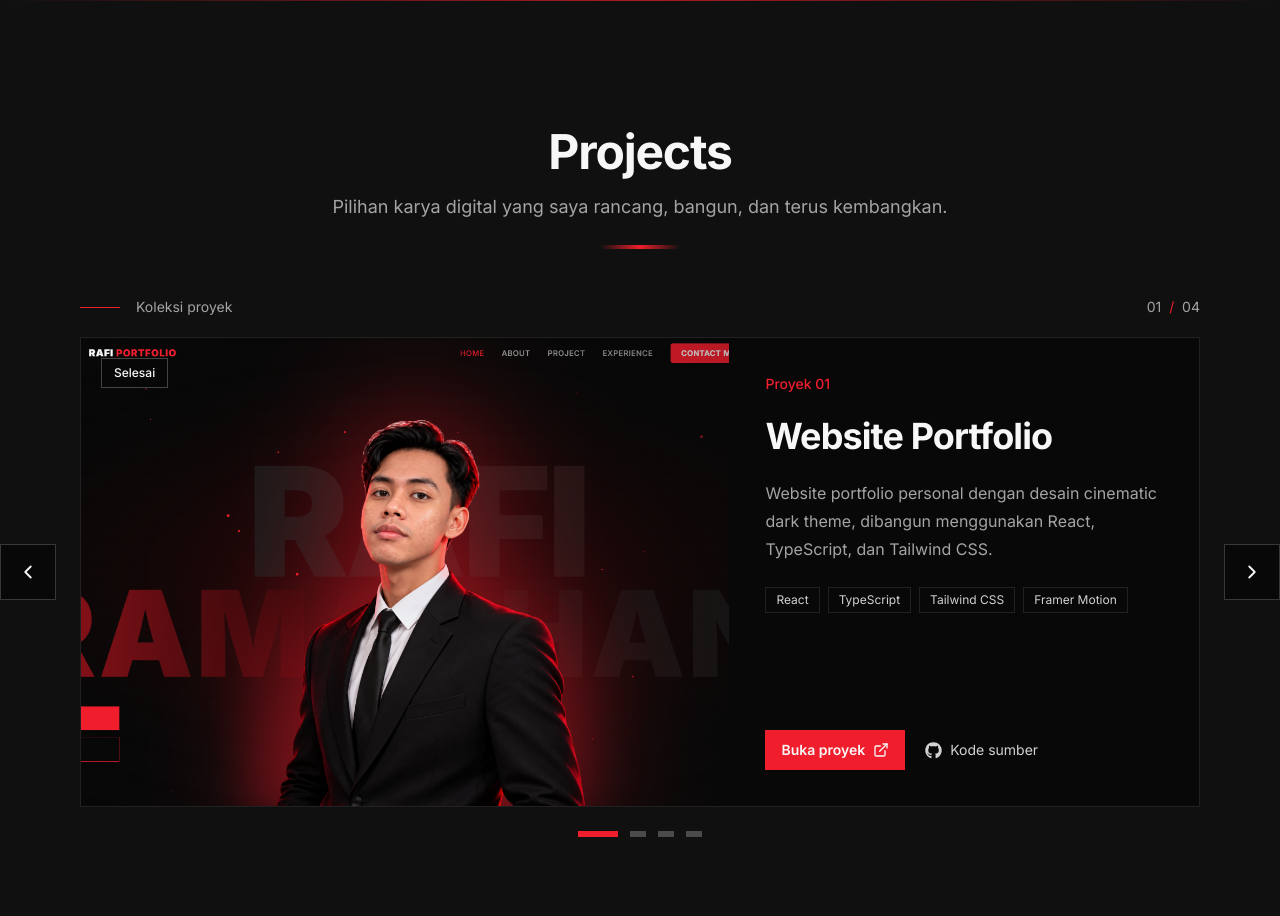
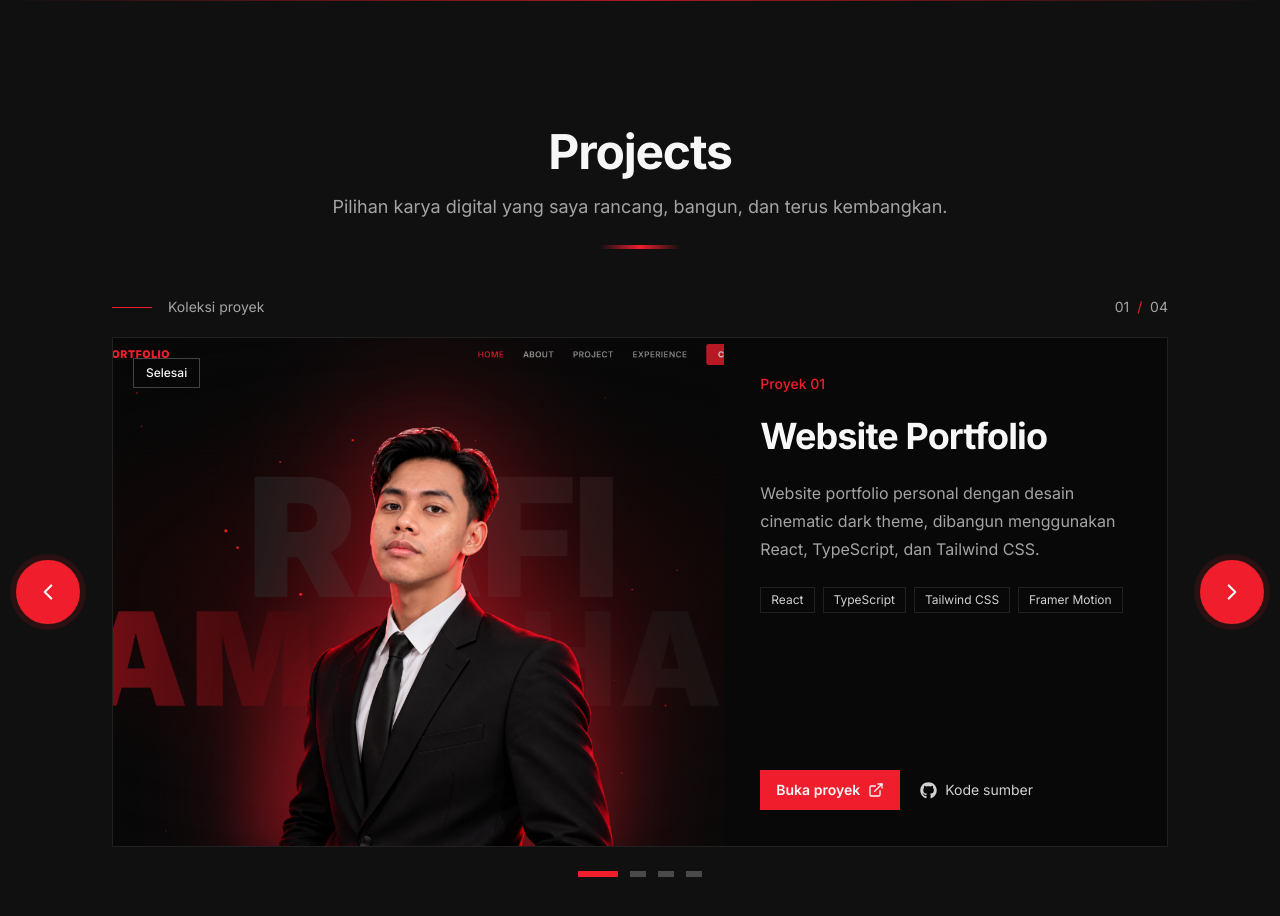
Before and after one commit to rafiktb21-design/rafi-portfolio, a React (Vite) app: page / in a window 1280 px wide. Shown: the part 1600-2516 px from the top of the page. Built offline with nearby package versions, Linux system fonts and the light colour scheme.

Commit message:
Enlarge carousel and navigation

```diff
--- a/src/sections/Projects.tsx
+++ b/src/sections/Projects.tsx
@@ -53,7 +53,7 @@ export function Projects() {
     <section id="project" className="relative overflow-hidden bg-[#101010] py-24 md:py-32">
       <div className="pointer-events-none absolute inset-x-0 top-0 h-px bg-gradient-to-r from-transparent via-[#F01E2C]/70 to-transparent" />
 
-      <div className="relative mx-auto max-w-7xl px-4 sm:px-10 lg:px-20">
+      <div className="relative mx-auto max-w-[88rem] px-4 sm:px-12 lg:px-28">
         <SectionHeading
           title="Projects"
           subtitle="Pilihan karya digital yang saya rancang, bangun, dan terus kembangkan."
@@ -72,12 +72,12 @@ export function Projects() {
             type="button"
             onClick={() => goTo(activeIndex - 1)}
             aria-label="Proyek sebelumnya"
-            className="absolute left-0 top-1/2 z-20 hidden h-14 w-14 -translate-x-[calc(100%+1.5rem)] -translate-y-1/2 items-center justify-center border border-white/20 bg-[#080808] text-white transition-colors hover:border-[#F01E2C] hover:bg-[#F01E2C] focus-visible:outline-2 focus-visible:outline-offset-4 focus-visible:outline-white md:flex"
+            className="group absolute left-0 top-1/2 z-20 hidden h-16 w-16 -translate-x-[calc(100%+2rem)] -translate-y-1/2 items-center justify-center rounded-full border-2 border-[#F01E2C] bg-[#F01E2C] text-white shadow-[0_0_0_6px_rgba(240,30,44,0.12)] transition-all duration-300 hover:scale-110 hover:bg-[#FF3845] hover:shadow-[0_0_0_10px_rgba(240,30,44,0.16)] focus-visible:outline-2 focus-visible:outline-offset-4 focus-visible:outline-white md:flex"
           >
-            <ChevronLeft size={22} />
+            <ChevronLeft size={26} className="transition-transform duration-300 group-hover:-translate-x-1" />
           </button>
 
-          <div className="relative min-h-[670px] overflow-hidden border border-white/10 bg-[#080808] [perspective:1800px] sm:min-h-[580px] lg:min-h-[470px]">
+          <div className="relative min-h-[700px] overflow-hidden border border-white/10 bg-[#080808] [perspective:1800px] sm:min-h-[610px] lg:min-h-[510px]">
             <AnimatePresence initial={false} custom={direction}>
               <motion.article
                 key={project.id}
@@ -125,16 +125,16 @@ export function Projects() {
             type="button"
             onClick={() => goTo(activeIndex + 1)}
             aria-label="Proyek berikutnya"
-            className="absolute right-0 top-1/2 z-20 hidden h-14 w-14 translate-x-[calc(100%+1.5rem)] -translate-y-1/2 items-center justify-center border border-white/20 bg-[#080808] text-white transition-colors hover:border-[#F01E2C] hover:bg-[#F01E2C] focus-visible:outline-2 focus-visible:outline-offset-4 focus-visible:outline-white md:flex"
+            className="group absolute right-0 top-1/2 z-20 hidden h-16 w-16 translate-x-[calc(100%+2rem)] -translate-y-1/2 items-center justify-center rounded-full border-2 border-[#F01E2C] bg-[#F01E2C] text-white shadow-[0_0_0_6px_rgba(240,30,44,0.12)] transition-all duration-300 hover:scale-110 hover:bg-[#FF3845] hover:shadow-[0_0_0_10px_rgba(240,30,44,0.16)] focus-visible:outline-2 focus-visible:outline-offset-4 focus-visible:outline-white md:flex"
           >
-            <ChevronRight size={22} />
+            <ChevronRight size={26} className="transition-transform duration-300 group-hover:translate-x-1" />
           </button>
         </div>
 
         <div className="mt-6 flex items-center justify-center gap-3">
-          <button type="button" onClick={() => goTo(activeIndex - 1)} aria-label="Proyek sebelumnya" className="flex h-10 w-10 items-center justify-center border border-white/20 text-white md:hidden"><ChevronLeft size={20} /></button>
+          <button type="button" onClick={() => goTo(activeIndex - 1)} aria-label="Proyek sebelumnya" className="flex h-11 w-11 items-center justify-center rounded-full bg-[#F01E2C] text-white shadow-[0_0_0_4px_rgba(240,30,44,0.12)] md:hidden"><ChevronLeft size={21} /></button>
           {projects.map((item, index) => <button key={item.id} type="button" onClick={() => goTo(index)} aria-label={`Lihat ${item.title}`} className={`h-1.5 transition-all ${index === activeIndex ? 'w-10 bg-[#F01E2C]' : 'w-4 bg-white/25 hover:bg-white/60'}`} />)}
-          <button type="button" onClick={() => goTo(activeIndex + 1)} aria-label="Proyek berikutnya" className="flex h-10 w-10 items-center justify-center border border-white/20 text-white md:hidden"><ChevronRight size={20} /></button>
+          <button type="button" onClick={() => goTo(activeIndex + 1)} aria-label="Proyek berikutnya" className="flex h-11 w-11 items-center justify-center rounded-full bg-[#F01E2C] text-white shadow-[0_0_0_4px_rgba(240,30,44,0.12)] md:hidden"><ChevronRight size={21} /></button>
         </div>
       </div>
     </section>
```
